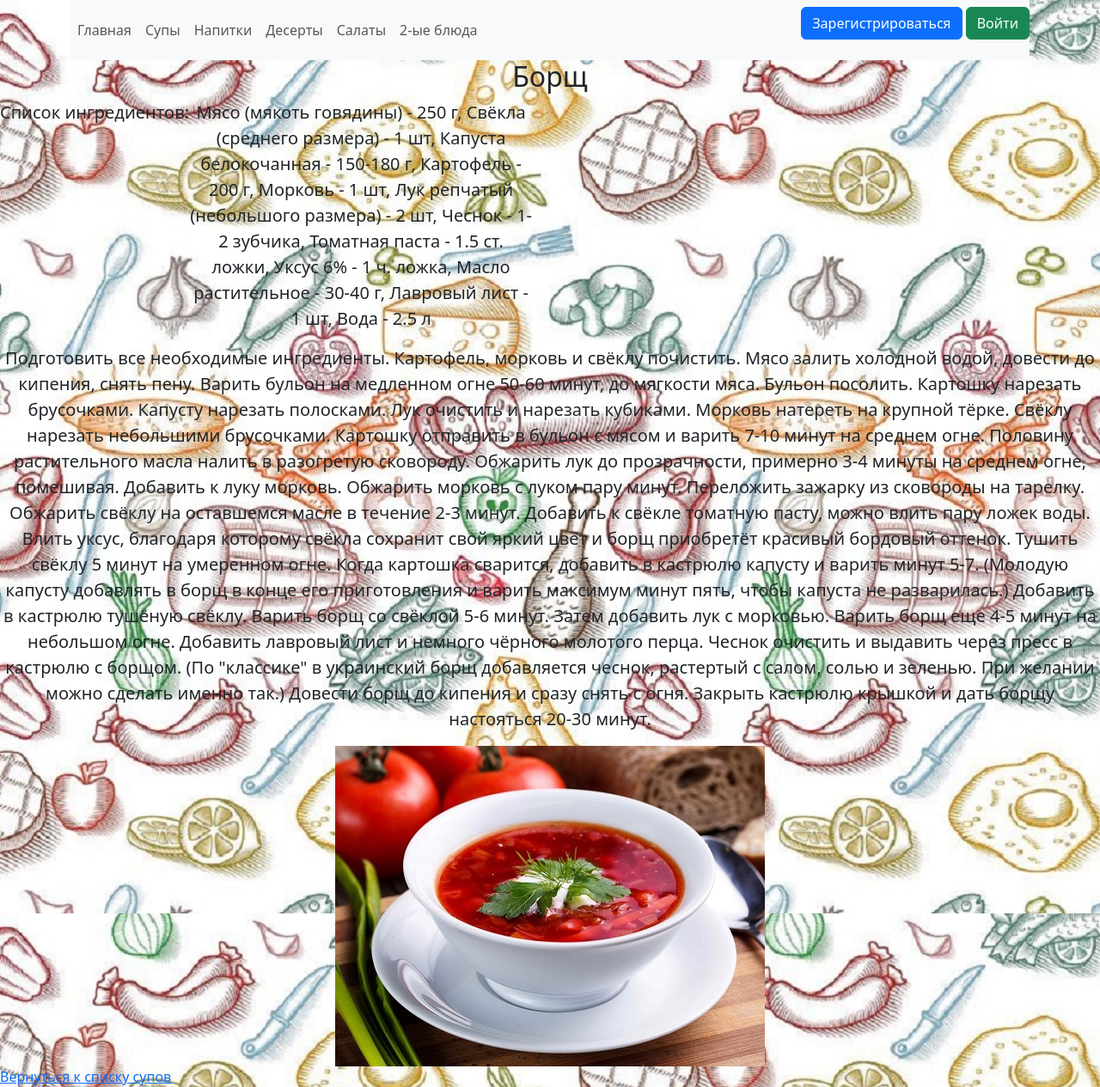
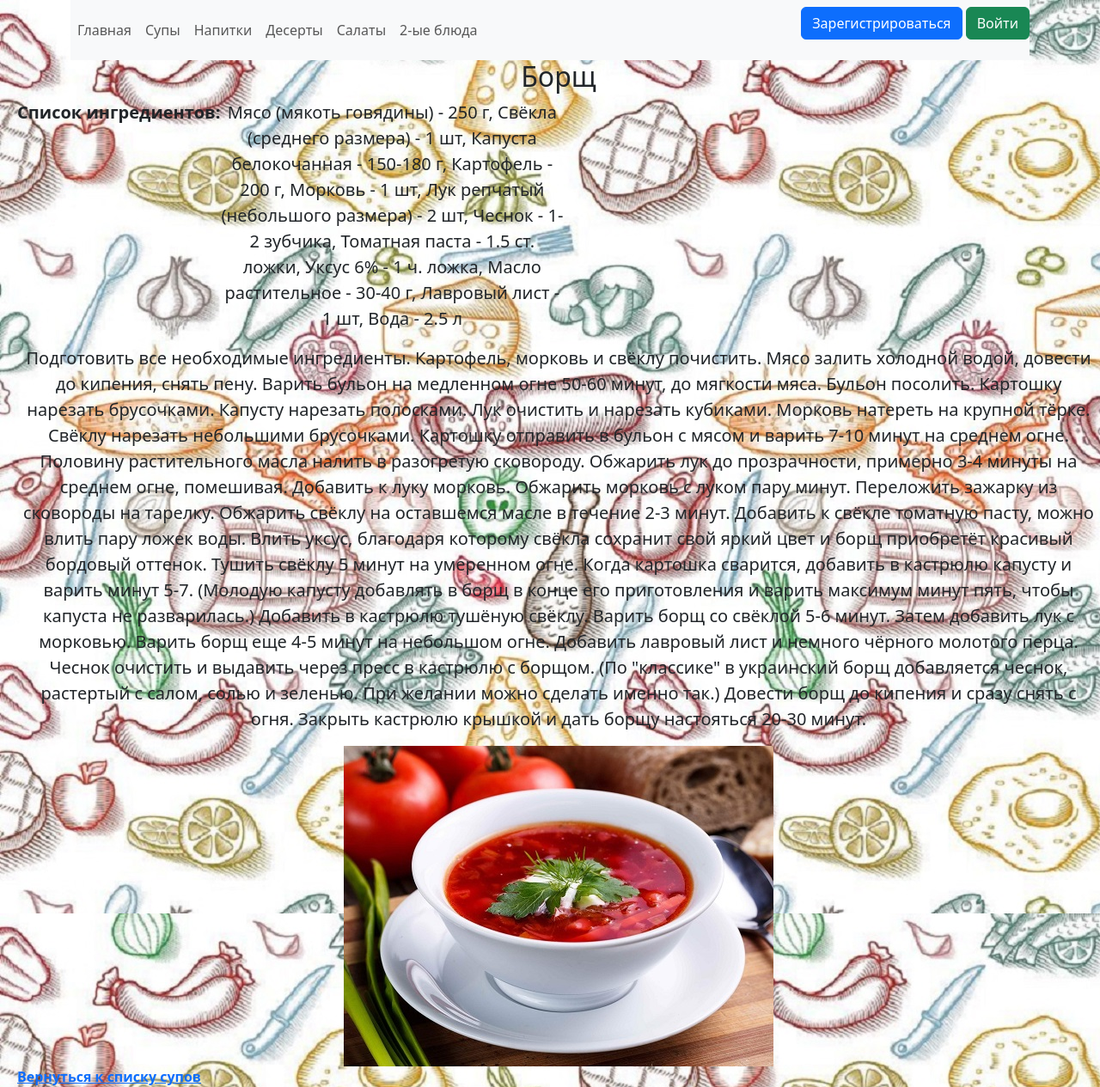
Before and after one commit to iumat0v/web_recipes, a Flask app: page /soup/1 in a window 1280 px wide. Shown: the whole page at 86% size. Run offline with Flask 3, Linux system fonts and the light colour scheme.

Commit message:
работа над дизайном

```diff
--- a/templates/base.html
+++ b/templates/base.html
@@ -43,7 +43,12 @@ style="background-image:url({{ url_for('static', filename='images/background.jpg
 {% endif %}
 </nav>
 </div>
-{% block content %}{% endblock %}
+
+{% block content %}
+    <h1 style="padding-top: 20px; color: green; margin-left: 20px;"><b>Добро пожаловать на наш кулинарный сайт! :)</b></h1>
+    <h2 style="margin-left: 20px;">Здесь вы найдете множество интересных рецептов и даже сможете поделиться своими личными блюдами! </h2>
+{% endblock %}
+
 <script src="https://cdn.jsdelivr.net/npm/bootstrap@5.3.3/dist/js/bootstrap.bundle.min.js" integrity="sha384-YvpcrYf0tY3lHB60NNkmXc5s9fDVZLESaAA55NDzOxhy9GkcIdslK1eN7N6jIeHz" crossorigin="anonymous"></script>
 </body>
 </html>
--- a/templates/detail_dessert.html
+++ b/templates/detail_dessert.html
@@ -1,16 +1,16 @@
 {% extends "base.html" %}
 
 {% block content %}
-<div style="text-align: center; font-size: 20px;">
+<div style="text-align: center; font-size: 20px; margin-left: 20px;">
     <h2>{{dessert.name}}</h2>
     <div style="display:flex">
-        <p>Список ингредиентов:</p>
+        <p><b>Список ингредиентов:</b></p>
         <p style="width:400px">{{dessert.ingredients}}</p>
     </div>
     <p>{{dessert.recipe}}</p>
     <img src="{{ url_for('static', filename=img) }}" alt="{{dessert.name}}">
 </div>
 
-    <a href="/desserts">Вернуться к списку десертов</a>
+    <a href="/desserts" style="margin-left: 20px;"><b>Вернуться к списку десертов</b></a>
 
 {% endblock %}
--- a/templates/detail_drink.html
+++ b/templates/detail_drink.html
@@ -1,16 +1,16 @@
 {% extends "base.html" %}
 
 {% block content %}
-<div style="text-align: center; font-size: 20px;">
+<div style="text-align: center; font-size: 20px; margin-left: 20px;">
     <h2>{{drink.name}}</h2>
     <div style="display:flex">
-        <p>Список ингредиентов:</p>
+        <p><b>Список ингредиентов:</b></p>
         <p style="width:400px">{{drink.ingredients}}</p>
     </div>
     <p>{{drink.recipe}}</p>
     <img src="{{ url_for('static', filename=img) }}" alt="{{drink.name}}">
 </div>
 
-    <a href="/drinks">Вернуться к списку напитков</a>
+    <a href="/drinks" style="margin-left: 20px;"><b>Вернуться к списку напитков</b></a>
 
 {% endblock %}
--- a/templates/detail_salad.html
+++ b/templates/detail_salad.html
@@ -1,16 +1,16 @@
 {% extends "base.html" %}
 
 {% block content %}
-<div style="text-align: center; font-size: 20px;">
+<div style="text-align: center; font-size: 20px; margin-left: 20px;">
     <h2>{{salad.name}}</h2>
     <div style="display:flex">
-        <p>Список ингредиентов:</p>
+        <p><b>Список ингредиентов:</b></p>
         <p style="width:400px">{{salad.ingredients}}</p>
     </div>
     <p>{{salad.recipe}}</p>
     <img src="{{ url_for('static', filename=img) }}" alt="{{salad.name}}">
 </div>
 
-    <a href="/salads">Вернуться к списку салатов</a>
+    <a href="/salads" style="margin-left: 20px;"><b>Вернуться к списку салатов</b></a>
 
 {% endblock %}
--- a/templates/detail_second_dish.html
+++ b/templates/detail_second_dish.html
@@ -1,16 +1,16 @@
 {% extends "base.html" %}
 
 {% block content %}
-<div style="text-align: center; font-size: 20px;">
+<div style="text-align: center; font-size: 20px; margin-left: 20px;">
     <h2>{{second_dish.name}}</h2>
     <div style="display:flex">
-        <p>Список ингредиентов:</p>
+        <p><b>Список ингредиентов:</b></p>
         <p style="width:400px">{{second_dish.ingredients}}</p>
     </div>
     <p>{{second_dish.recipe}}</p>
     <img src="{{ url_for('static', filename=img) }}" alt="{{second_dish.name}}">
 </div>
 
-    <a href="/second_dishes">Вернуться к списку 2-х блюд</a>
+    <a href="/second_dishes" style="margin-left: 20px;"><b>Вернуться к списку 2-х блюд</b></a>
 
 {% endblock %}
--- a/templates/detail_soup.html
+++ b/templates/detail_soup.html
@@ -1,16 +1,16 @@
 {% extends "base.html" %}
 
 {% block content %}
-<div style="text-align: center; font-size: 20px;">
+<div style="text-align: center; font-size: 20px; margin-left: 20px;">
     <h2>{{soup.name}}</h2>
     <div style="display:flex">
-        <p>Список ингредиентов:</p>
+        <p><b>Список ингредиентов:</b></p>
         <p style="width:400px">{{soup.ingredients}}</p>
     </div>
     <p>{{soup.recipe}}</p>
     <img src="{{ url_for('static', filename=img) }}" alt="{{soup.name}}">
 </div>
 
-    <a href="/soups">Вернуться к списку супов</a>
+    <a href="/soups" style="margin-left: 20px;"><b>Вернуться к списку супов</b></a>
 
 {% endblock %}
```
